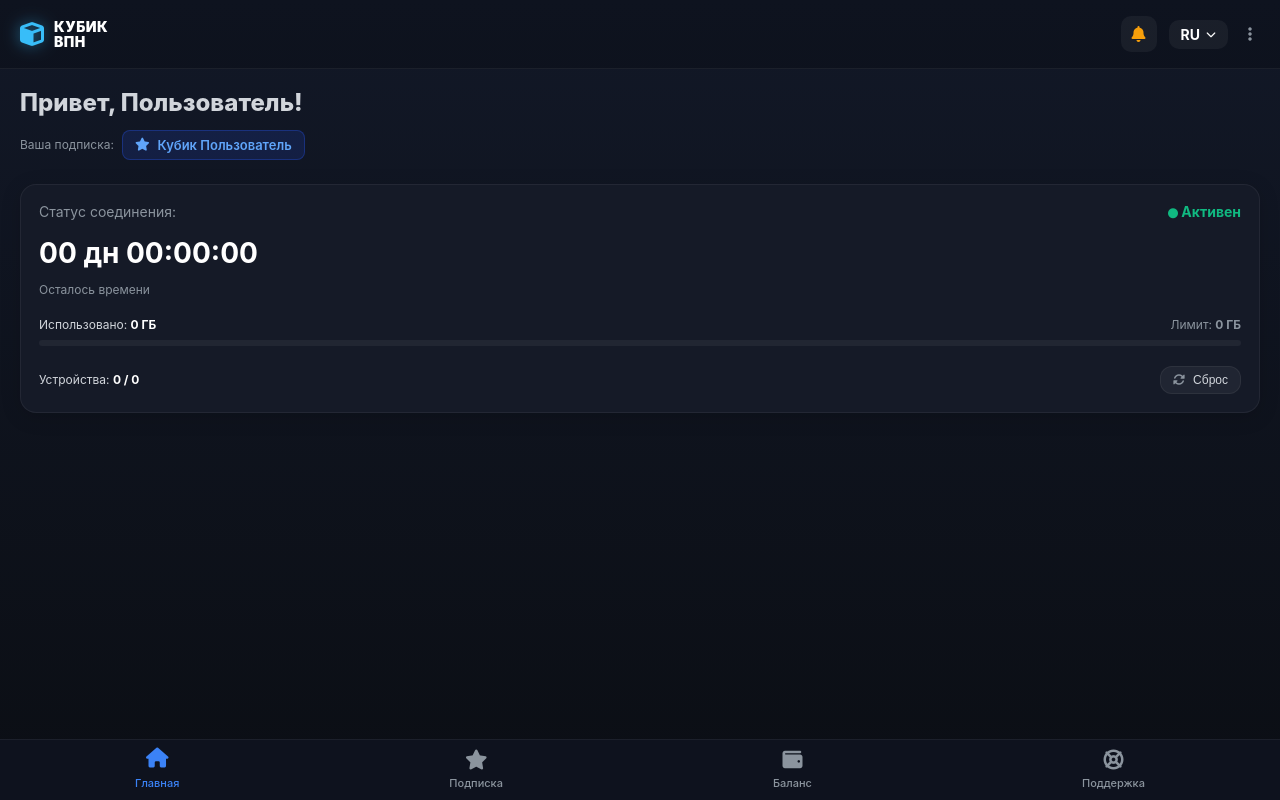
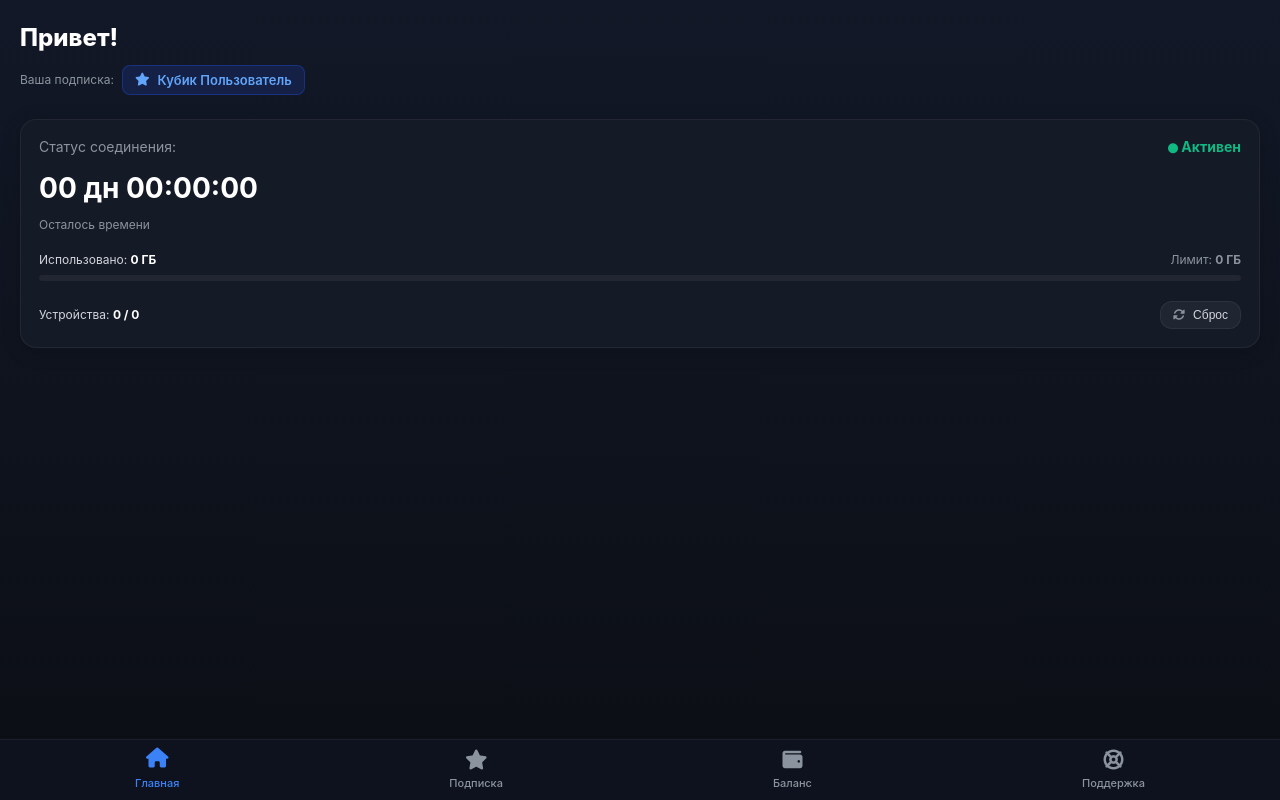
Before and after one commit to usizov768-art/kubic-app, a plain HTML site: page index.html in a window 1280 px wide. Drawn offline with Linux system fonts and the light colour scheme; a script that the page names is missing.

Commit message:
Update index.html

```diff
--- a/index.html
+++ b/index.html
@@ -5,7 +5,6 @@
     <meta name="viewport" content="width=device-width, initial-scale=1.0, maximum-scale=1.0, user-scalable=no">
     <title>Kubic VPN</title>
     <script src="https://telegram.org/js/telegram-web-app.js"></script>
-    <!-- Подключаем профессиональные иконки -->
     <link rel="stylesheet" href="https://cdnjs.cloudflare.com/ajax/libs/font-awesome/6.4.0/css/all.min.css">
     <style>
         :root {
@@ -14,7 +13,7 @@
             --card-bg: #151A27;
             --card-border: rgba(255, 255, 255, 0.06);
             --text-title: #FFFFFF;
-            --text-main: #D1D5DB; /* Светло-серый, не режет глаза */
+            --text-main: #D1D5DB;
             --text-muted: #8B949E;
             --accent-blue: #2A5BFF;
             --accent-blue-hover: #1E40D9;
@@ -40,63 +39,10 @@
             min-height: 100vh;
         }
 
-        /* --- ШАПКА КАК НА СКРИНШОТЕ --- */
-        .top-header {
-            display: flex;
-            justify-content: space-between;
-            align-items: center;
-            padding: 16px 20px;
-            background: rgba(0, 0, 0, 0.2);
-            border-bottom: 1px solid var(--card-border);
+        /* Главный контейнер (без всяких шапок сверху) */
+        .content-container {
+            padding: 24px 20px 20px 20px;
         }
-
-        .logo-block {
-            display: flex;
-            align-items: center;
-            gap: 10px;
-        }
-        .logo-block i {
-            font-size: 24px;
-            color: #38BDF8;
-            filter: drop-shadow(0 0 8px rgba(56, 189, 248, 0.5));
-        }
-        .logo-text {
-            font-weight: 900;
-            font-size: 14px;
-            line-height: 1.1;
-            color: var(--text-title);
-            letter-spacing: 0.5px;
-        }
-
-        .header-actions {
-            display: flex;
-            align-items: center;
-            gap: 12px;
-        }
-        .action-icon {
-            width: 36px;
-            height: 36px;
-            background: rgba(255,255,255,0.05);
-            border-radius: 10px;
-            display: flex;
-            align-items: center;
-            justify-content: center;
-            color: var(--yellow-accent);
-            font-size: 16px;
-        }
-        .lang-badge {
-            background: rgba(255,255,255,0.05);
-            padding: 6px 12px;
-            border-radius: 10px;
-            font-weight: bold;
-            font-size: 14px;
-            color: var(--text-title);
-            display: flex;
-            align-items: center;
-            gap: 6px;
-        }
-
-        .content-container { padding: 20px; }
 
         h2, h3, h4 { color: var(--text-title); margin-top: 0; }
 
@@ -109,6 +55,7 @@
             font-weight: 800;
             line-height: 1.2;
             margin-bottom: 12px;
+            color: var(--text-title);
         }
         .sub-badge {
             display: inline-flex;
@@ -241,26 +188,13 @@
 </head>
 <body>
 
-    <!-- Общая шапка (показывается всегда) -->
-    <div class="top-header">
-        <div class="logo-block">
-            <i class="fas fa-cube"></i>
-            <div class="logo-text">КУБИК<br>ВПН</div>
-        </div>
-        <div class="header-actions">
-            <div class="action-icon"><i class="fas fa-bell"></i></div>
-            <div class="lang-badge">RU <i class="fas fa-chevron-down" style="font-size: 10px;"></i></div>
-            <i class="fas fa-ellipsis-v" style="color: var(--text-muted); padding: 0 8px;"></i>
-        </div>
-    </div>
-
     <div class="content-container">
 
         <!-- ЭКРАН 1: ГЛАВНАЯ -->
         <div id="screen-home" class="screen active">
 
             <div class="greeting-block">
-                <div class="greeting-title" id="userNameTitle">Привет, Пользователь!</div>
+                <div class="greeting-title" id="userNameTitle">Привет!</div>
                 <div style="display: flex; align-items: center; gap: 8px;">
                     <span class="text-muted text-sm">Ваша подписка:</span>
                     <div class="sub-badge"><i class="fas fa-star"></i> Кубик Пользователь</div>
@@ -360,7 +294,7 @@
             </div>
         </div>
 
-        <!-- ЭКРАН: РЕФЕРАЛЫ (Скрытый экран, открывается по кнопке из Баланса) -->
+        <!-- ЭКРАН: РЕФЕРАЛЫ (Скрытый) -->
         <div id="screen-referrals" class="screen">
             <button class="btn-secondary" style="width: auto; margin-bottom: 20px; padding: 8px 16px;" onclick="closeReferrals()">
                 <i class="fas fa-arrow-left"></i> Назад
@@ -456,7 +390,7 @@
         window.onload = async () => {
             const user = tg.initDataUnsafe?.user;
             if (user) {
-                // Вставляем имя пользователя в заголовок
+                // Имя пользователя подставляется в главный заголовок без отступов и шапок
                 document.getElementById('userNameTitle').textContent = `Привет, ${user.first_name}!`;
                 document.getElementById('refLinkInput').value = `https://t.me/kybic_vpn_bot?start=${user.id}`;
 
@@ -477,18 +411,16 @@
             document.querySelectorAll('.nav-item').forEach(n => n.classList.remove('active'));
             if(el) el.classList.add('active');
 
-            // Показываем нижнее меню (если возвращаемся из рефералов)
+            // Возвращаем нижнее меню при переключении табов
             document.getElementById('mainNav').style.display = 'flex';
         }
 
-        // Открыть скрытый экран рефералов
         function openReferrals() {
             document.querySelectorAll('.screen').forEach(s => s.classList.remove('active'));
             document.getElementById('screen-referrals').classList.add('active');
-            document.getElementById('mainNav').style.display = 'none'; // прячем меню
+            document.getElementById('mainNav').style.display = 'none';
         }
 
-        // Закрыть экран рефералов и вернуться в Баланс
         function closeReferrals() {
             const balanceTab = document.querySelector('.nav-item:nth-child(3)');
             switchTab('balance', balanceTab);
```
